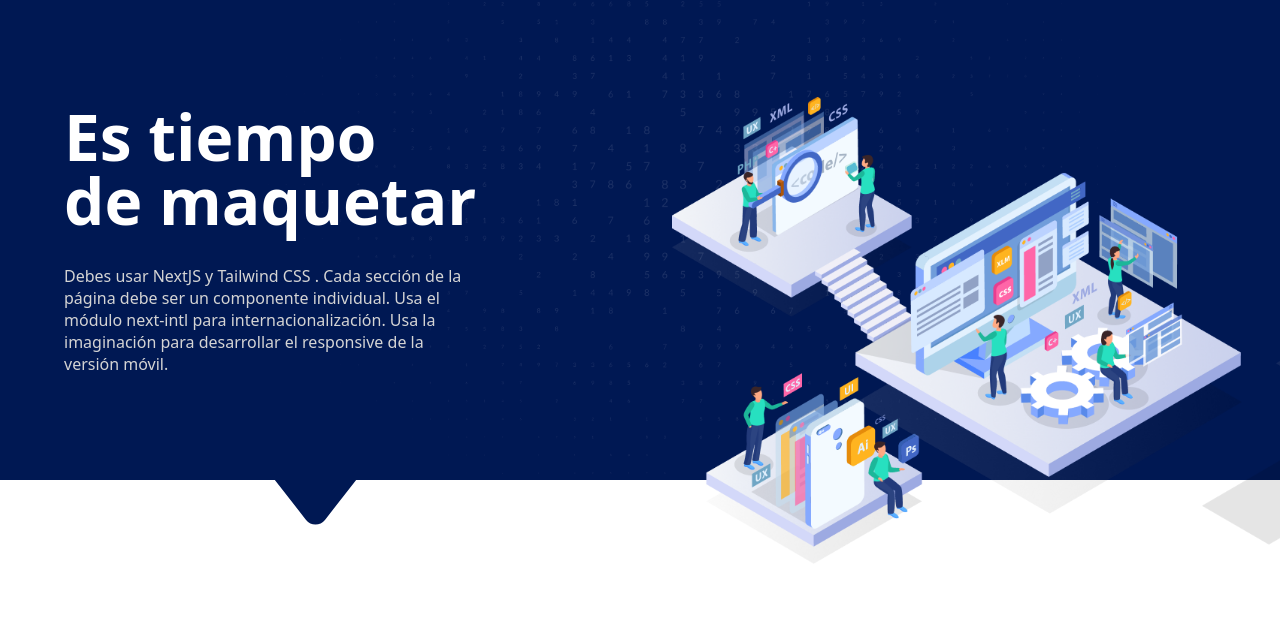
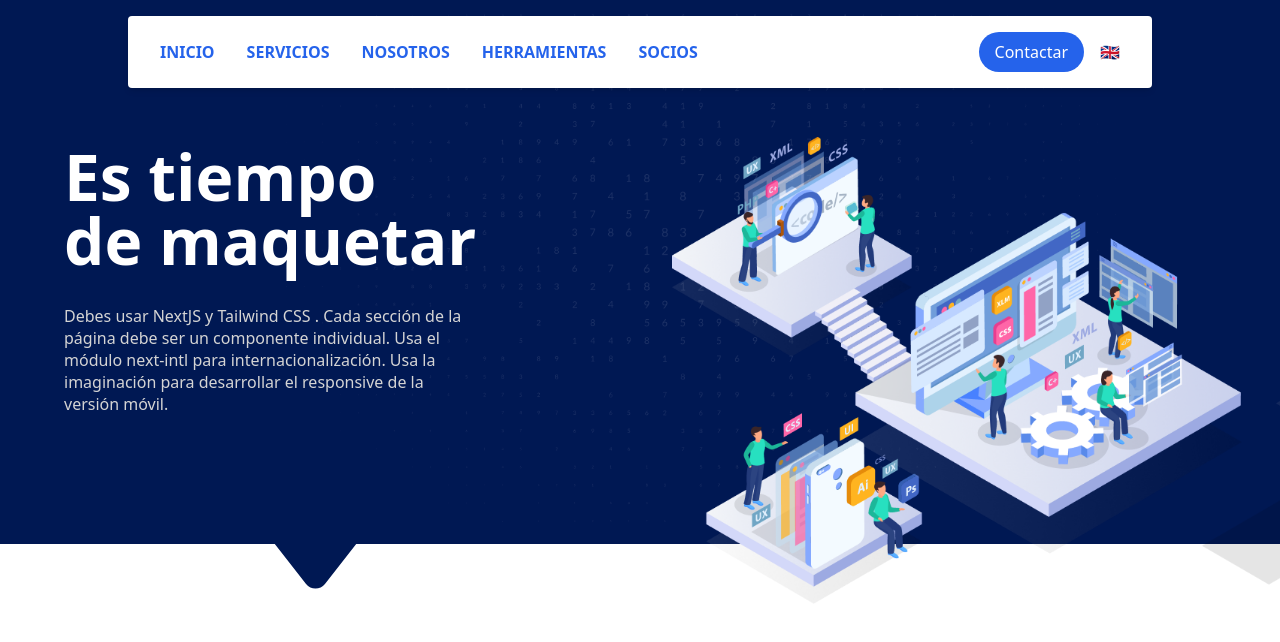
Before and after one commit to yossTheDev/prueba-front, a Next.js app: page / in a window 1280 px wide. Shown: the top 642 px of the page. Built offline with nearby package versions, Linux system fonts and the light colour scheme.

Commit message:
feat: :sparkles: Create Header Component

```diff
--- /dev/null
+++ b/src/app/components/header.tsx
@@ -0,0 +1,37 @@
+import Link from "next/link";
+
+export const Header = () => {
+  return (
+    <div className="fixed top-4 w-full flex justify-center z-50">
+      <header className="w-[80%] bg-white shadow-md rounded">
+        <div className="max-w-7xl mx-auto px-4 sm:px-6 lg:px-8">
+          <div className="flex justify-between items-center py-4">
+            <nav className="flex space-x-8">
+              <Link className="text-blue-600 font-semibold" href="/">
+                INICIO
+              </Link>
+              <Link className="text-blue-600 font-semibold" href="/services">
+                SERVICIOS
+              </Link>
+              <Link className="text-blue-600 font-semibold" href="/about">
+                NOSOTROS
+              </Link>
+              <Link className="text-blue-600 font-semibold" href="/tools">
+                HERRAMIENTAS
+              </Link>
+              <Link className="text-blue-600 font-semibold" href="/partners">
+                SOCIOS
+              </Link>
+            </nav>
+            <div className="flex items-center space-x-4">
+              <button className="bg-blue-600 text-white px-4 py-2 rounded-full">
+                Contactar
+              </button>
+              <span className="text-gray-700">🇬🇧</span>
+            </div>
+          </div>
+        </div>
+      </header>
+    </div>
+  );
+};
--- a/src/app/layout.tsx
+++ b/src/app/layout.tsx
@@ -1,6 +1,8 @@
 import type { Metadata } from "next";
 import localFont from "next/font/local";
 import "./globals.css";
+
+import { Header } from "./components/header";
 
 const geistSans = localFont({
   src: "./fonts/GeistVF.woff",
@@ -28,6 +30,7 @@ export default function RootLayout({
       <body
         className={`${geistSans.variable} ${geistMono.variable} antialiased`}
       >
+        <Header></Header>
         {children}
       </body>
     </html>
--- a/src/app/sections/hero.tsx
+++ b/src/app/sections/hero.tsx
@@ -1,7 +1,9 @@
+/* eslint-disable @next/next/no-img-element */
+
 export const Hero = () => {
   return (
     <>
-      <div className="bg-[#001853] h-[30rem] grid grid-cols-2 relative ">
+      <div className="bg-[#001853] h-[34rem] pt-4 grid grid-cols-2 relative ">
         <div className="flex flex-col items-start justify-center px-16">
           <h1 className="font-extrabold text-[64px] leading-[64px] text-white">
             Es tiempo <br></br> de maquetar{" "}
@@ -15,13 +17,17 @@ export const Hero = () => {
           </p>
         </div>
         <img
-          className="absolute scale-75 opacity-40 top-0 -mt-40"
+          className="absolute scale-75 opacity-40 top-0 -mt-28"
           src="/group.png"
           alt="Hero Texture"
         ></img>
 
         <div className="relative flex items-center  justify-end">
-          <img className="w-[95%] absolute mt-52 " src="/hero.png"></img>
+          <img
+            className="w-[95%] absolute mt-52"
+            alt="hero image"
+            src="/hero.png"
+          ></img>
         </div>
       </div>
       <svg
```
